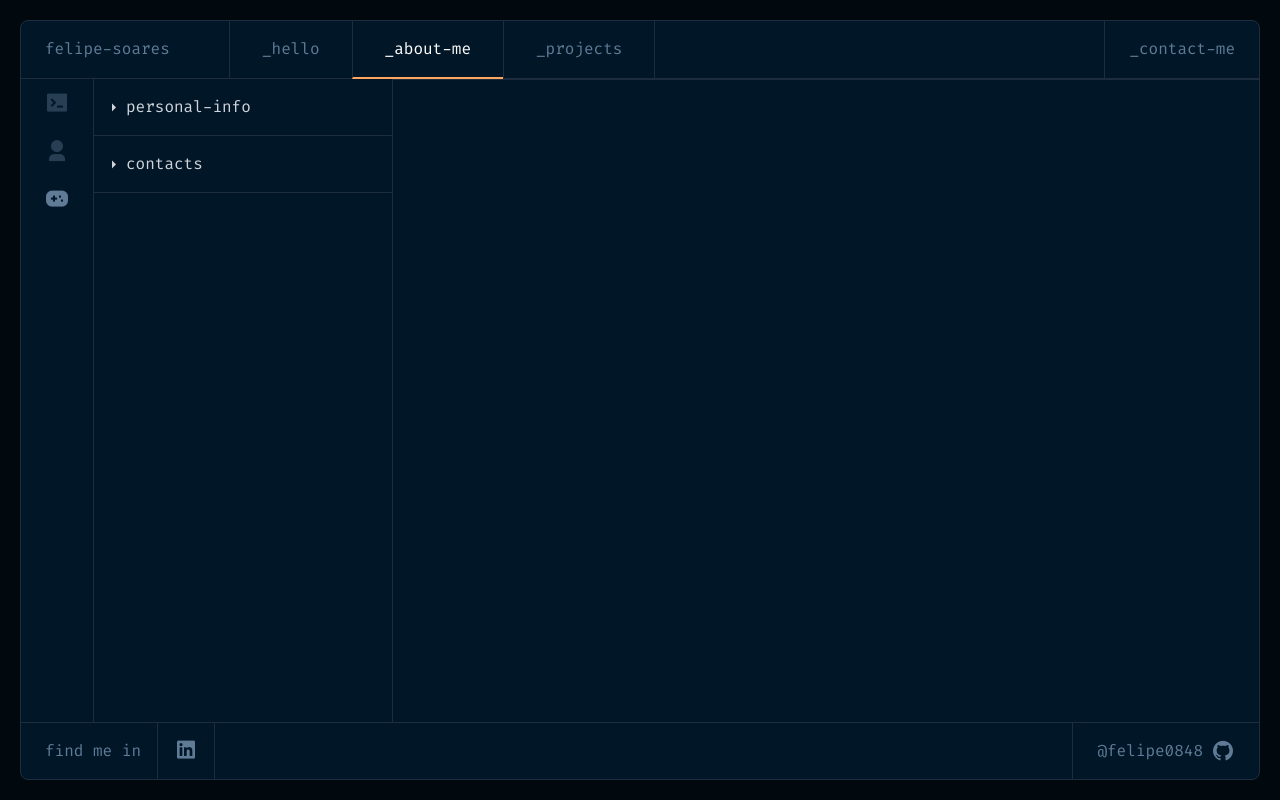
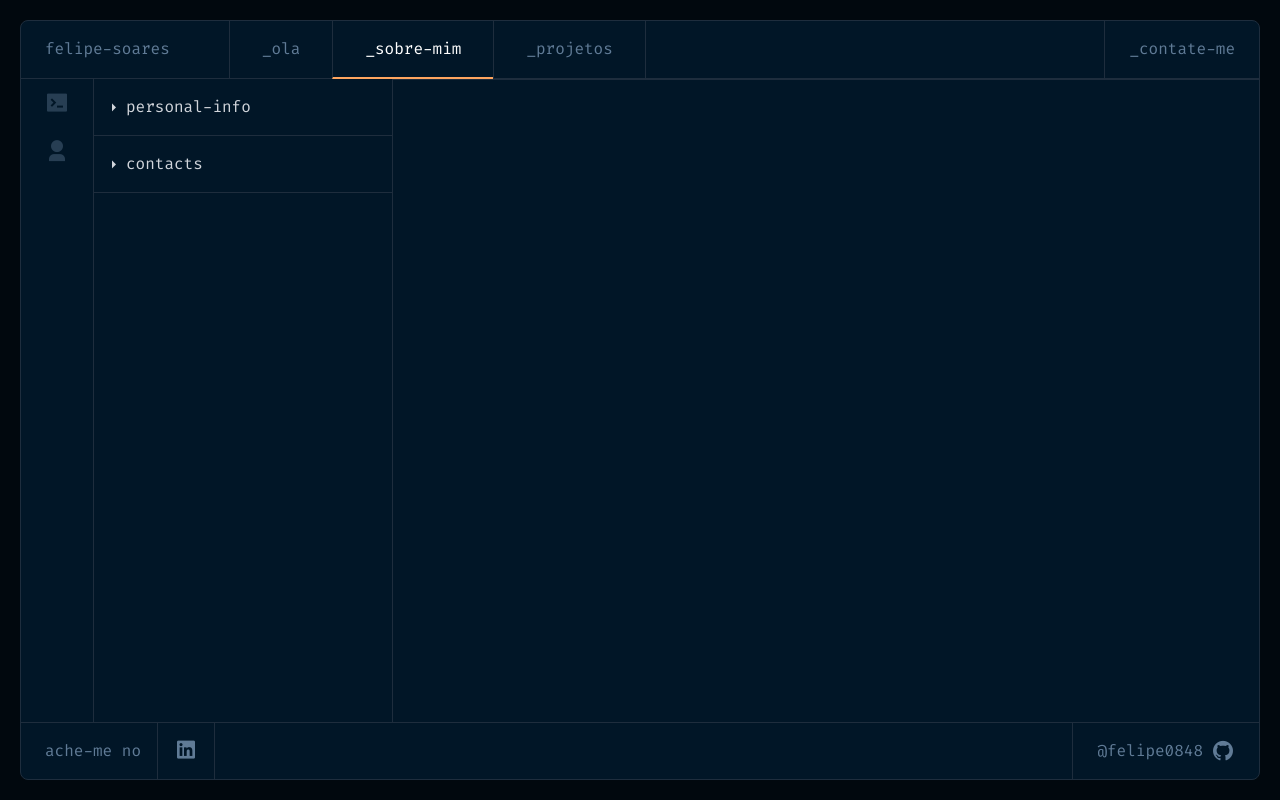
Before and after one commit to felipe0848/portfolio, a Next.js app: page /about/hobbies in a window 1280 px wide. Built offline with nearby package versions, Linux system fonts and the light colour scheme.

Commit message:
Feat: translate to portuguese

```diff
--- a/src/components/about-me/aside.tsx
+++ b/src/components/about-me/aside.tsx
@@ -27,16 +27,6 @@ export default function Aside() {
         <i className="ri-user-3-fill ri-xl" />
         <p className="phone-xl:hidden">/me</p>
       </Link>
-      <Link
-        href="/about/hobbies"
-        className={`${
-          pathname === '/about/hobbies' ? 'opacity-100' : 'opacity-40'
-        } flex items-center gap-1 px-2 hover:text-gray-300`}
-        title="Hobbies"
-      >
-        <i className="ri-gamepad-fill ri-xl" />
-        <p className="phone-xl:hidden">/hobbies</p>
-      </Link>
     </aside>
   )
 }
--- a/src/components/about-me/code-window.tsx
+++ b/src/components/about-me/code-window.tsx
@@ -17,7 +17,7 @@ export default function CodeWindow({ title }: CodeWindowProps) {
     <div className="relative">
       <span
         // eslint-disable-next-line prettier/prettier
-        className={`px-3 py-2 min-w-[12rem] w-fit flex justify-between border-r border-lines cursor-pointer ${onInFocus ? 'text-gray-300 bg-primary-blue border-b border-b-accent-red' : ''}`}
+        className={`pl-3 py-2 pr-12 min-w-[12rem] w-fit flex justify-between border-r border-lines cursor-pointer ${onInFocus ? 'text-gray-300 bg-primary-blue border-b border-b-accent-red' : ''}`}
         onClick={handleChangeFocus}
       >
         <p>{title}</p>
--- a/src/components/footer.tsx
+++ b/src/components/footer.tsx
@@ -2,7 +2,7 @@ export default function Footer() {
   return (
     <footer className="mt- flex items-center border-t border-lines phone-md:justify-between">
       <div className="flex items-center gap-4 pl-6">
-        <p>find me in</p>
+        <p>ache-me no</p>
         <a
           href="https://www.linkedin.com/in/felipe0848/"
           target="_blank"
--- a/src/components/header/navbar-mobile.tsx
+++ b/src/components/header/navbar-mobile.tsx
@@ -19,23 +19,23 @@ export default function NavbarMobile() {
             <nav className="flex flex-col text-white">
               <Dialog.Close asChild>
                 <Link href="/" className={'border-b border-lines p-4'}>
-                  _hello
+                  _ola
                 </Link>
               </Dialog.Close>
               <Dialog.Close asChild>
                 <Link href="/about/me" className={'border-b border-lines p-4'}>
-                  _about-me
+                  _sobre-mim
                 </Link>
               </Dialog.Close>
               <Dialog.Close asChild>
                 <Link href="/projects" className={'border-b border-lines p-4'}>
-                  _projects
+                  _projetos
                 </Link>
               </Dialog.Close>
 
               <Dialog.Close asChild>
                 <Link href="/contact" className={'border-b border-lines p-4'}>
-                  _contact-me
+                  _contate-me
                 </Link>
               </Dialog.Close>
             </nav>
--- a/src/components/header/navbar.tsx
+++ b/src/components/header/navbar.tsx
@@ -19,7 +19,7 @@ export default function Navbar() {
             pathname === '/' ? activeStyle : inactiveStyle
           } flex border-l border-lines px-8 py-4`}
         >
-          _hello
+          _ola
         </Link>
         <Link
           href="/about/me"
@@ -27,7 +27,7 @@ export default function Navbar() {
             pathname.startsWith('/about') ? activeStyle : inactiveStyle
           } flex border-l border-lines px-8 py-4`}
         >
-          _about-me
+          _sobre-mim
         </Link>
         <Link
           href="/projects"
@@ -35,7 +35,7 @@ export default function Navbar() {
             pathname === '/projects' ? activeStyle : inactiveStyle
           } flex border-x border-lines px-8 py-4`}
         >
-          _projects
+          _projetos
         </Link>
       </div>
 
@@ -46,7 +46,7 @@ export default function Navbar() {
           pathname === '/contact' ? activeStyle : inactiveStyle
         } flex border-l border-lines px-6 py-4`}
       >
-        _contact-me
+        _contate-me
       </Link>
     </nav>
   )
--- a/src/components/home/welcome.tsx
+++ b/src/components/home/welcome.tsx
@@ -1,24 +1,24 @@
 export default function Welcome() {
   return (
     <div className="text-primary-gray sm:min-w-[425px]">
-      <p className="text-bodyText font-medium">Hi all, I am</p>
+      <p className="text-bodyText font-medium">E ai? Eu sou o</p>
       <h1 className="text-5xl leading-[4rem] phone-xl:text-headline ">
         Felipe Soares
       </h1>
       <h2 className="text-2xl text-secondary-purple phone-xl:text-subHeadline">
-        {'> '}Full-stack developer
+        {'> '}Desenvolvedor Full-stack
       </h2>
 
       <div className="mt-20 flex flex-col">
         <span className="text-secondary-blue">
-          {'// you can also see it on my Github page'}
+          {'// Você também pode ver isso na página do Github'}
         </span>
         <span>
           <span className="text-secondary-purple">const </span>
           <span className="text-accent-green">githubLink </span>
           <span className="text-white">= </span>
           <a
-            href="https://github.com/felipe0848"
+            href="https://github.com/felipe0848/portfolio"
             target="_blank"
             rel="noreferrer"
             className="text-accent-red hover:underline"
```
